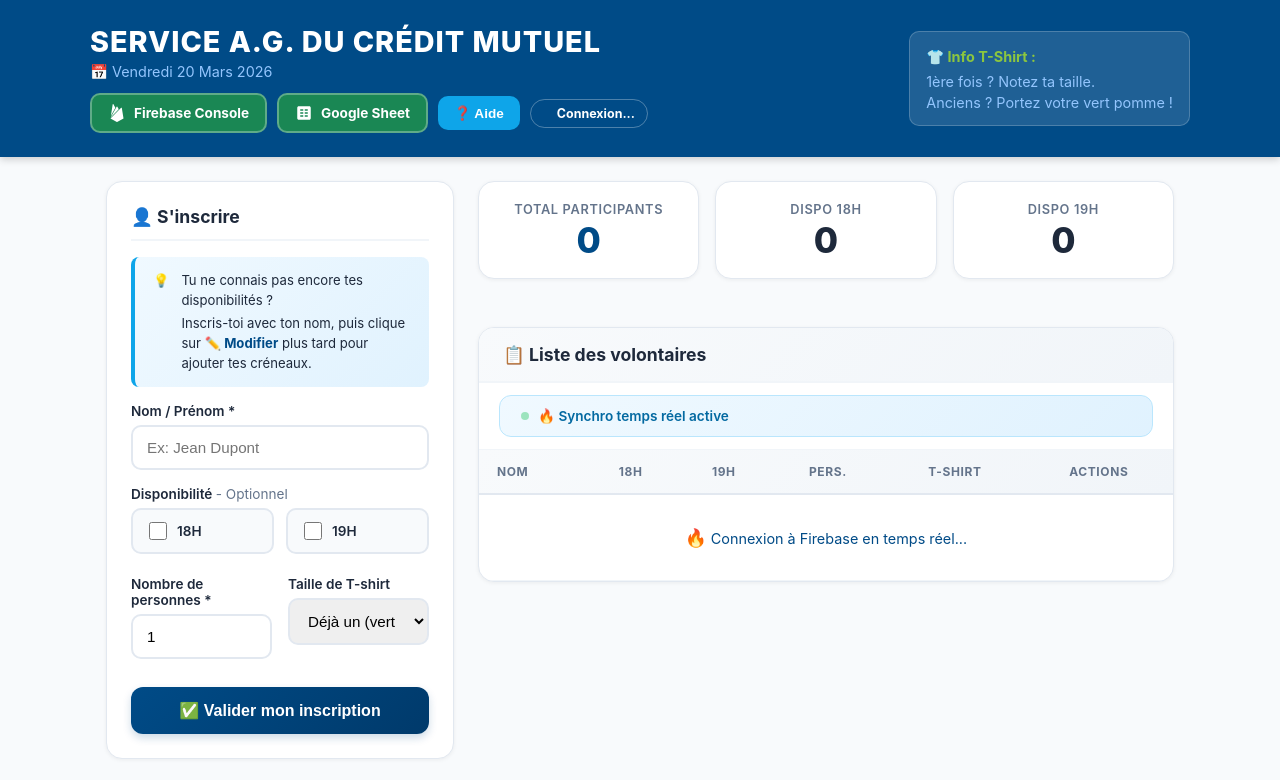
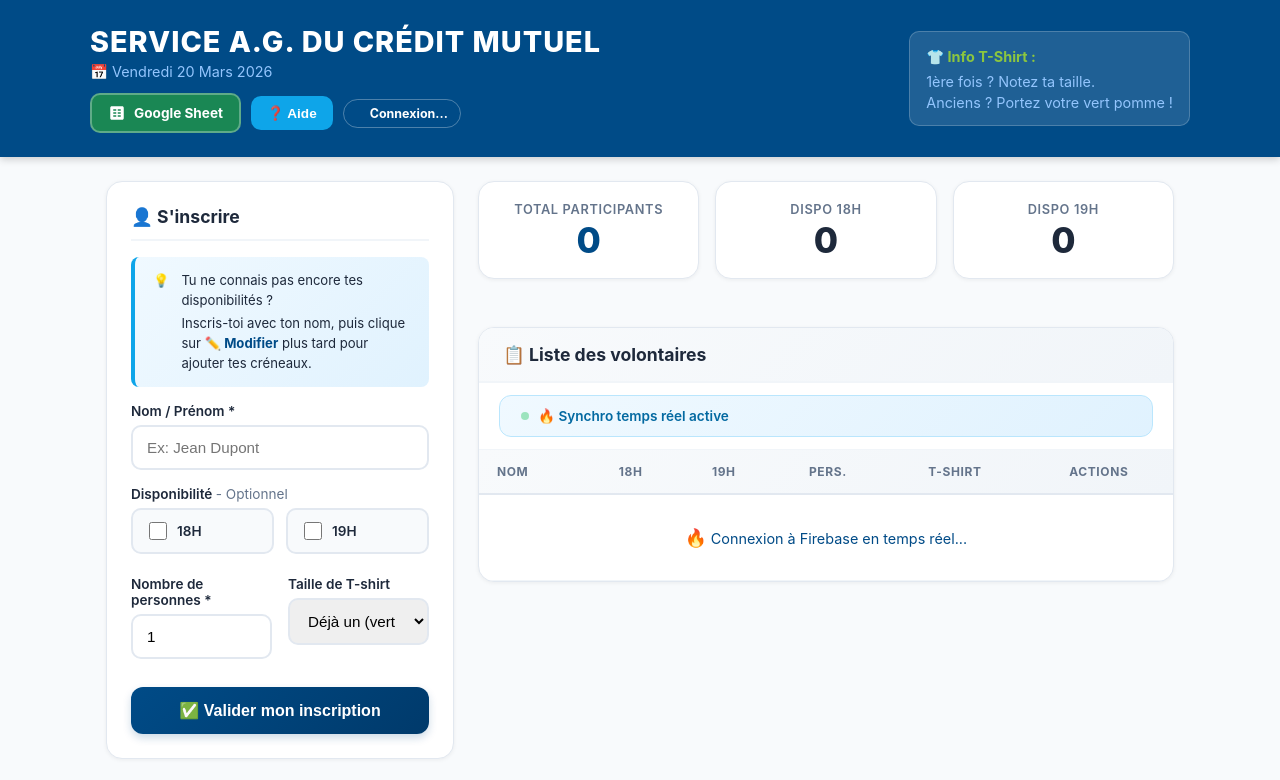
Before and after one commit to Laurent-67370/Credit-Mutuel-du-20032026, a website: page index.html in a window 1280 px wide. Shown: the top 780 px of the page. Drawn offline with Linux system fonts and the light colour scheme; no server answers.

Commit message:
Add files via upload

```diff
--- a/index.html
+++ b/index.html
@@ -458,12 +458,6 @@
                 <h1>Service A.G. du Crédit Mutuel</h1>
                 <p>📅 Vendredi 20 Mars 2026</p>
                 <div class="header-btns">
-                    <a class="btn-sheet" href="https://console.firebase.google.com/project/credit-mutuel-ag-2026/database/credit-mutuel-ag-2026-default-rtdb/data" target="_blank">
-                        <svg viewBox="0 0 24 24" fill="white" xmlns="http://www.w3.org/2000/svg">
-                            <path d="M3.89 15.672L6.255.461A.542.542 0 017.27.288l2.543 4.771zm16.794 3.692l-2.25-14a.54.54 0 00-.919-.295L3.316 19.365l7.856 4.427a1.621 1.621 0 001.588 0zM14.3 7.147l-1.82-3.482a.542.542 0 00-.96 0L3.53 17.984z"/>
-                        </svg>
-                        Firebase Console
-                    </a>
                     <a class="btn-sheet" href="https://docs.google.com/spreadsheets/d/1RX1nPLXBYRsPczobvGCfQQju7DvVRslVHwRyWQh_2kg/edit" target="_blank" style="background:#1a8754;">
                         <svg viewBox="0 0 24 24" fill="white" xmlns="http://www.w3.org/2000/svg">
                             <path d="M19 3H5C3.9 3 3 3.9 3 5v14c0 1.1.9 2 2 2h14c1.1 0 2-.9 2-2V5c0-1.1-.9-2-2-2zm-8 14H7v-2h4v2zm0-4H7v-2h4v2zm0-4H7V7h4v2zm6 8h-4v-2h4v2zm0-4h-4v-2h4v2zm0-4h-4V7h4v2z"/>
```
